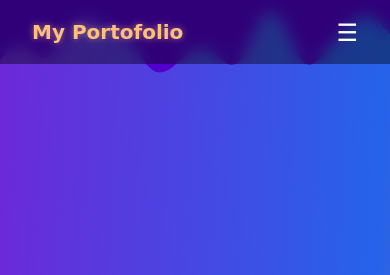
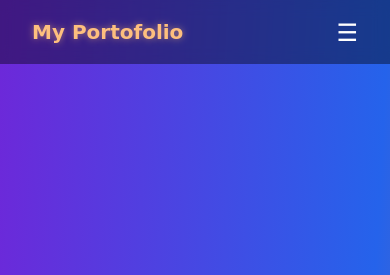
Before and after one commit to gibranaja27/portofolio-tailwind, a website: page src/index.html in a window 390 px wide. Shown: the top 275 px of the page. Drawn offline with nearby package versions, Linux system fonts and the light colour scheme; files that its build step writes are made by us from their sources; a web font is replaced by a local one.

Commit message:
10/02/26/16:51

```diff
--- a/src/index.html
+++ b/src/index.html
@@ -237,7 +237,7 @@
         </div>
       </div>
     </nav>
-    <section>
+    <section class="hidden md:block">
       <svg xmlns="http://www.w3.org/2000/svg" viewBox="0 0 1440 320">
         <path
           fill="#5000ca"
```
Also changed, not shown: dist/index.html, dist/output.css.
